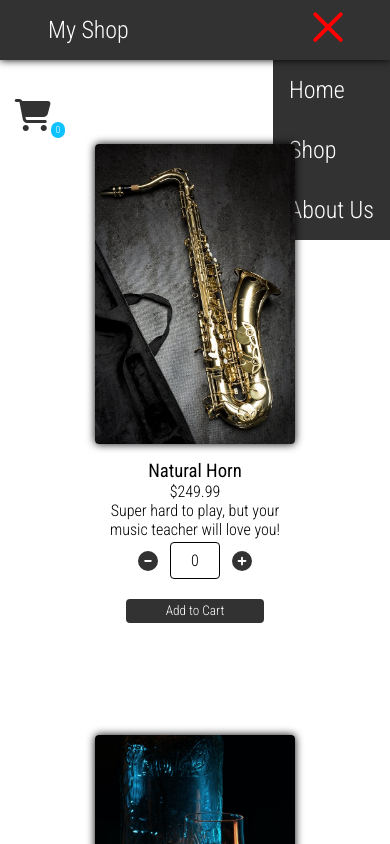
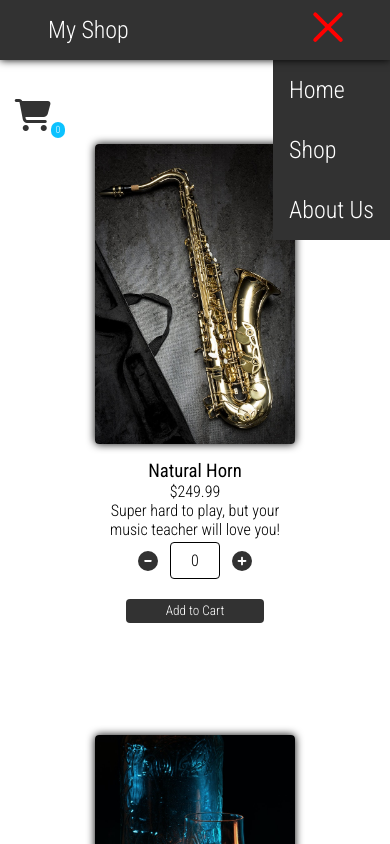
Before and after one commit to mkellner43/shop_react, a React (Create React App) app: page /#/shop in a window 390 px wide. Both pictures are taken after a click on the icon 328 px from the left and 30 px from the top of the page. Shown: the top 844 px of the page. Built offline with nearby package versions, Linux system fonts and the light colour scheme.

Commit message:
updated UI for mobile

```diff
--- a/src/components/Menu/index.jsx
+++ b/src/components/Menu/index.jsx
@@ -11,7 +11,7 @@ const Menu = ({isOpen, setIsOpen}) => {
         <Hamburger isOpen={isOpen} setIsOpen={setIsOpen} />
         { isOpen &&
         <motion.div
-          animate={{y: [-200, 60]}}
+          animate={{y: [-200, 0]}}
           className='nav-links'>
           <Link to="/">Home</Link>
           <Link to="/shop">Shop</Link>
--- a/src/components/Menu/menu.scss
+++ b/src/components/Menu/menu.scss
@@ -40,6 +40,8 @@
       width: fit-content;
       background-color: v.$secondary-color;
       right: 0;
+      top: 60px;
+      z-index: 999;
 
       a {
         text-decoration: none;
```
